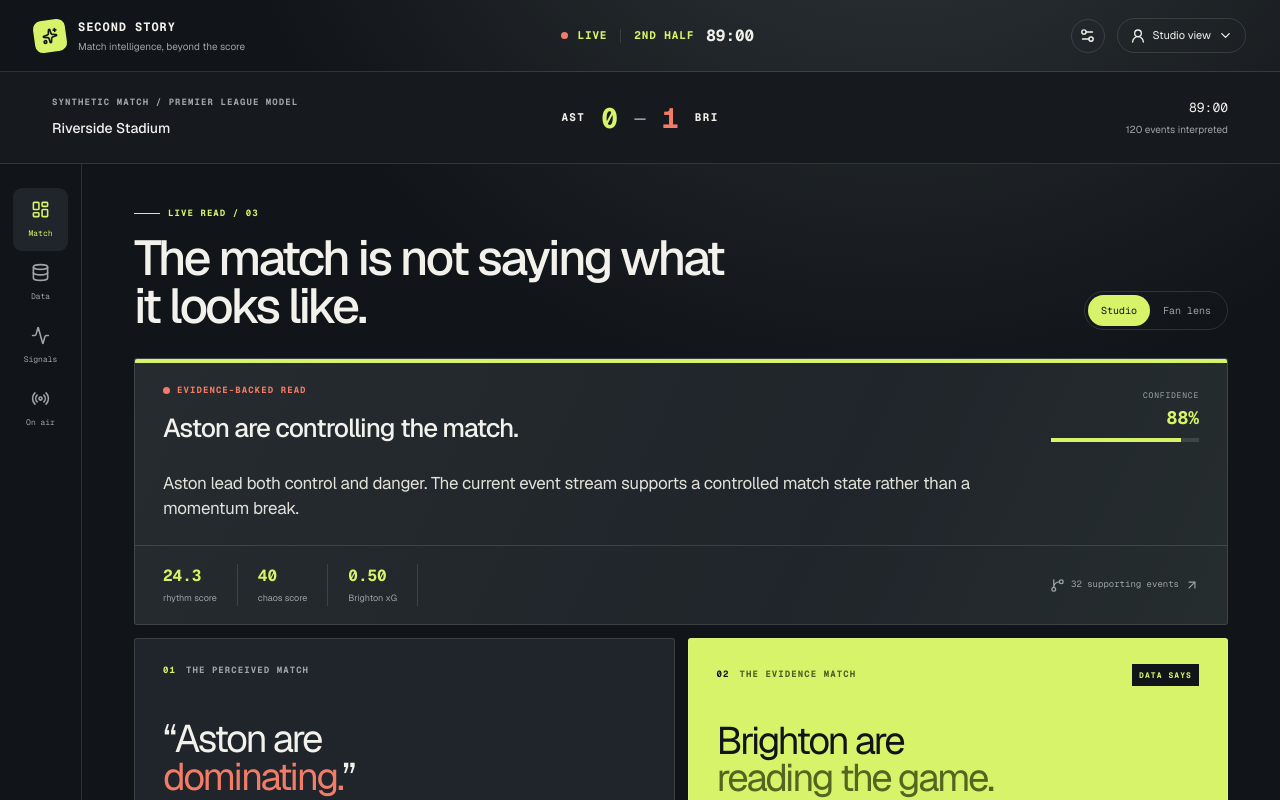
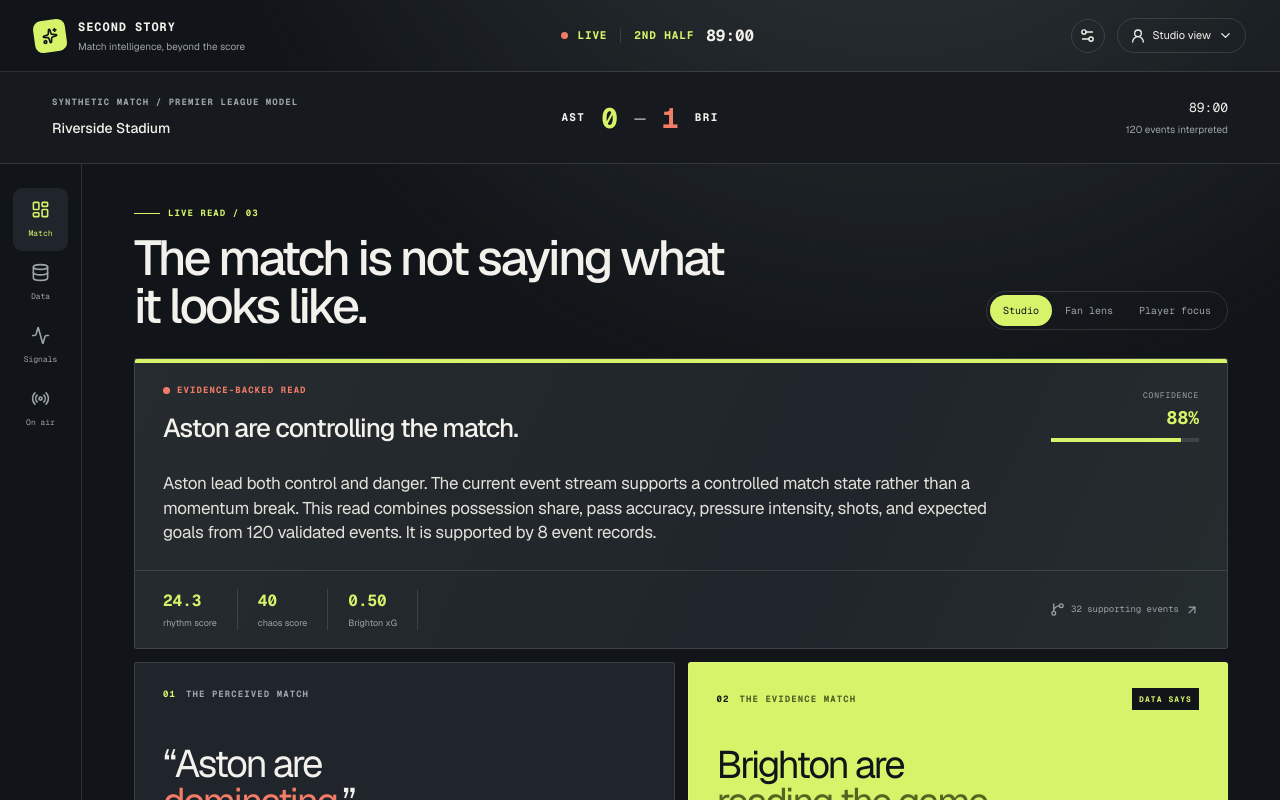
Before and after one commit to aj0khi/soccer-hackathon-project, a Next.js app: page / in a window 1280 px wide. Shown: the top 800 px of the page. Built offline with nearby package versions, Linux system fonts and the light colour scheme.

Commit message:
Add personalized insight rendering modes

```diff
--- a/src/app/page.tsx
+++ b/src/app/page.tsx
@@ -17,6 +17,7 @@ import {
 } from "lucide-react";
 import { aggregateMatchState } from "@/lib/analytics/aggregate-match-state";
 import { buildMatchInsight } from "@/lib/narrative/build-match-insight";
+import { renderPersonalizedInsight } from "@/lib/narrative/render-personalized-insight";
 import { generateSyntheticMatch } from "@/lib/simulation/generate-match";
 import type { MatchEvent } from "@/types/match";
 import { DataIntakePanel } from "@/components/data-intake-panel";
@@ -24,6 +25,11 @@ import { DataIntakePanel } from "@/components/data-intake-panel";
 const generatedMatch = generateSyntheticMatch();
 const matchState = aggregateMatchState(generatedMatch.events);
 const leadInsight = buildMatchInsight(generatedMatch.events, matchState);
+const audienceProfiles = {
+  studio: { profileId: "studio", locale: "en", detailLevel: "deep" as const, deliveryModes: ["screen" as const], followedTeamIds: ["AST", "BRI"], followedPlayerIds: [], interests: ["tactics", "evidence"] },
+  fan: { profileId: "fan", locale: "en", detailLevel: "brief" as const, deliveryModes: ["screen" as const], followedTeamIds: ["AST"], followedPlayerIds: [], interests: ["momentum", "goals"] },
+  player: { profileId: "player", locale: "en", detailLevel: "standard" as const, deliveryModes: ["screen" as const], followedTeamIds: ["BRI"], followedPlayerIds: ["BRI-P-09"], interests: ["player impact", "transitions"] },
+};
 const teamState = (teamId: string) => matchState.teams.find((team) => team.teamId === teamId);
 const astonState = teamState("AST");
 const brightonState = teamState("BRI");
@@ -54,9 +60,10 @@ const evidence = [
 ];
 
 export default function Home() {
-  const [view, setView] = useState<"studio" | "fan">("studio");
+  const [view, setView] = useState<"studio" | "fan" | "player">("studio");
   const [selectedFork, setSelectedFork] = useState<"pass" | "shot">("pass");
   const [intakeOpen, setIntakeOpen] = useState(false);
+  const renderedInsight = leadInsight ? renderPersonalizedInsight(leadInsight, audienceProfiles[view]) : undefined;
 
   return (
     <main className="app-shell">
@@ -71,7 +78,7 @@ export default function Home() {
         <div className="match-status"><span className="live-dot" /> LIVE <span className="status-divider" /> 2ND HALF <span className="clock">{lastMinute}:00</span></div>
         <div className="top-actions">
           <button className="icon-button" aria-label="Open settings"><Settings2 size={17} /></button>
-          <button className="profile-button"><UserRound size={16} /> Studio view <ChevronDown size={15} /></button>
+          <button className="profile-button"><UserRound size={16} /> {view === "player" ? "Player focus" : view === "fan" ? "Fan lens" : "Studio view"} <ChevronDown size={15} /></button>
         </div>
       </header>
 
@@ -94,12 +101,12 @@ export default function Home() {
         <div className="content-area">
           <div className="page-heading">
             <div><p className="eyebrow"><span className="eyebrow-line" /> LIVE READ / 03</p><h1>The match is not saying what it looks like.</h1></div>
-            <div className="audience-switcher"><button className={view === "studio" ? "selected" : ""} onClick={() => setView("studio")}>Studio</button><button className={view === "fan" ? "selected" : ""} onClick={() => setView("fan")}>Fan lens</button></div>
+            <div className="audience-switcher"><button className={view === "studio" ? "selected" : ""} onClick={() => setView("studio")}>Studio</button><button className={view === "fan" ? "selected" : ""} onClick={() => setView("fan")}>Fan lens</button><button className={view === "player" ? "selected" : ""} onClick={() => setView("player")}>Player focus</button></div>
           </div>
 
           <section className="story-card hero-story">
-            <div className="story-card-header"><div><span className="live-label"><span className="tiny-dot" /> EVIDENCE-BACKED READ</span><h2>{leadInsight?.title ?? "The match is still being interpreted."}</h2></div><div className="confidence"><span>CONFIDENCE</span><strong>{leadInsight?.confidence ?? 0}%</strong><div className="confidence-track"><i style={{ width: `${leadInsight?.confidence ?? 0}%` }} /></div></div></div>
-            <p className="hero-copy">{leadInsight?.summary ?? "There is not enough validated event data to make this read."}</p>
+            <div className="story-card-header"><div><span className="live-label"><span className="tiny-dot" /> {view === "studio" ? "EVIDENCE-BACKED READ" : view === "fan" ? "FAN LENS / PLAIN LANGUAGE" : "PLAYER FOCUS / BRIGHTON-P-09"}</span><h2>{leadInsight?.title ?? "The match is still being interpreted."}</h2></div><div className="confidence"><span>CONFIDENCE</span><strong>{leadInsight?.confidence ?? 0}%</strong><div className="confidence-track"><i style={{ width: `${leadInsight?.confidence ?? 0}%` }} /></div></div></div>
+            <p className="hero-copy">{renderedInsight?.text ?? "There is not enough validated event data to make this read."}</p>
             <div className="story-proof"><div className="proof-stat"><strong>{matchState.rhythmScore}</strong><span>rhythm score</span></div><div className="proof-stat"><strong>{matchState.chaosScore}</strong><span>chaos score</span></div><div className="proof-stat"><strong>{brightonState?.expectedGoals.toFixed(2) ?? "0.00"}</strong><span>Brighton xG</span></div><div className="proof-source"><GitBranch size={15} /> {leadInsight?.evidence.reduce((total, item) => total + item.eventIds.length, 0) ?? 0} supporting events <ArrowUpRight size={14} /></div></div>
           </section>
 
--- /dev/null
+++ b/src/lib/narrative/render-personalized-insight.ts
@@ -0,0 +1,35 @@
+import type { ExperienceProfile, RenderedInsight } from "@/types/experience";
+import type { MatchInsight } from "@/types/insight";
+
+export type AudienceMode = "studio" | "fan" | "player";
+
+export function renderPersonalizedInsight(insight: MatchInsight, profile: ExperienceProfile): RenderedInsight {
+  const playerId = profile.followedPlayerIds[0] ?? "selected player";
+  let text = insight.summary;
+
+  if (profile.profileId === "fan") {
+    text = `Aston have more of the ball, but Brighton are creating the bigger danger. Watch the next Brighton attack: the match has become open and quick.`;
+  }
+
+  if (profile.profileId === "player") {
+    text = `${playerId} is the player to watch. Their side is finding more pressure moments, and the next action in transition could change the match.`;
+  }
+
+  if (profile.detailLevel === "deep" && insight.explanation) {
+    text = `${text} ${insight.explanation}`;
+  }
+
+  return {
+    insightId: insight.insightId,
+    profileId: profile.profileId,
+    mode: profile.deliveryModes[0] ?? "screen",
+    locale: profile.locale,
+    text,
+    generatedAtMs: insight.createdAtMs,
+    metadata: {
+      confidence: insight.confidence,
+      evidenceCount: insight.evidence.reduce((total, item) => total + item.eventIds.length, 0),
+      personalization: profile.profileId,
+    },
+  };
+}
```
Also changed, not shown: 1 other file (tests, documents, lock files or other folders).
